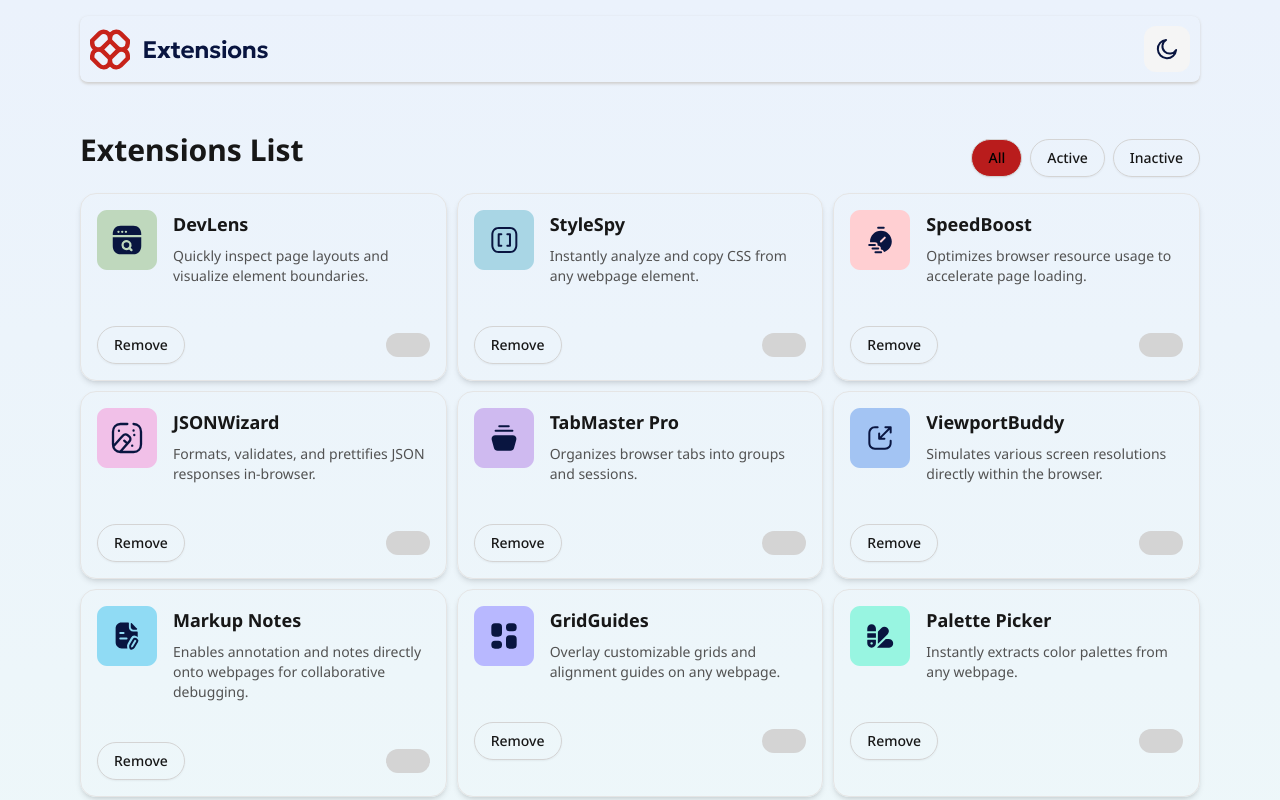
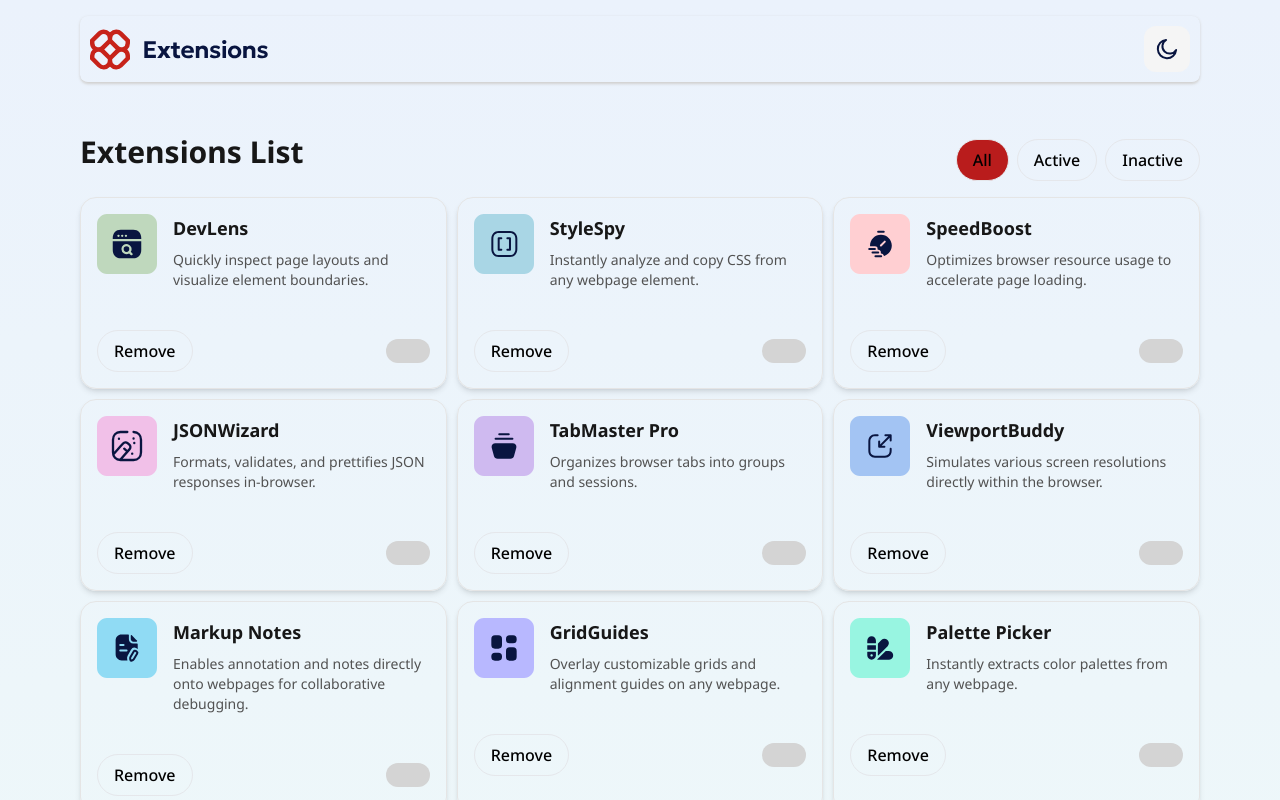
Before and after one commit to Xjanus12x/Browser-extension-manager-UI, a React (Vite) app: page / in a window 1280 px wide. Shown: the top 800 px of the page. Built offline with nearby package versions, Linux system fonts and the light colour scheme.

Commit message:
chore: simplify Button component styling

```diff
--- a/src/component/Button.tsx
+++ b/src/component/Button.tsx
@@ -12,7 +12,7 @@ export function Button({
   return (
     <button
       className={cn(
-        "px-4 py-2 text-sm font-medium border rounded-full shadow-sm bg-neutral-0 text-neutral-900 border-neutral-300 hover:bg-neutral-100 focus-visible:bg-neutral-100 outline-1 outline-red-400 outline-offset-2 focus-visible:border-neutral-0",
+        "px-4 py-2 text-sm font-medium border rounded-full outline-none outline-offset-0 sm:text-base",
         className
       )}
       type={type}
```
